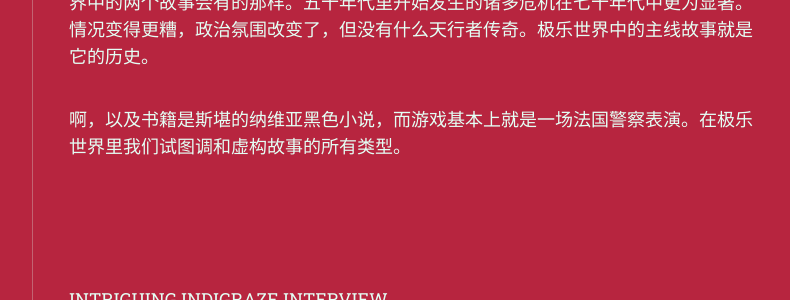
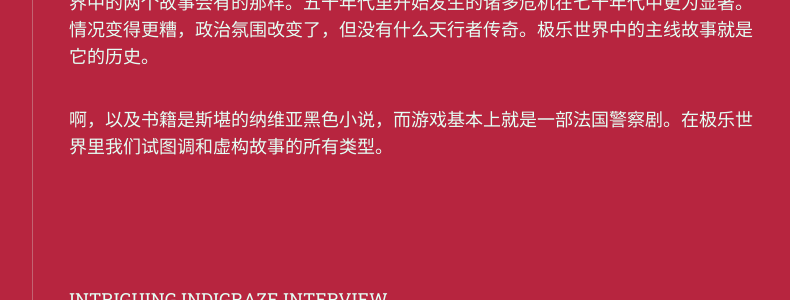
Before and after one commit to scatterdclouds/scatterdclouds.github.io, a Jekyll site: the page built from _posts/2021-05-18-zaum-interviews.md, in a window 1280 px wide. Shown: the part 1751-2051 px from the top of the page, without its empty margins (357-1147 px from the left). Built offline with Jekyll 4.4.1, drawn with Linux system fonts in a browser that asks for light colours; nearby versions of some CDN libraries; some web fonts are replaced; comment, search, counter and statistics services are not loaded.

Commit message:
Update 2021-05-18-zaum-interviews.md

```diff
--- a/_posts/2021-05-18-zaum-interviews.md
+++ b/_posts/2021-05-18-zaum-interviews.md
@@ -30,7 +30,7 @@ Kurvitz：游戏和小说都发生在一个我们珍爱地称之为极乐世界
 
 Kurvitz：这个世界里事物之间的关联方式就像我们的世界里事物间的关联方式一样——而不是像星球大战里的那样。小说和游戏有着同样的一些主题和历史进程。书里的故事发生在七十年代初期，而游戏发生在五十年代初期。它们之间的关联就像架设在我们世界中的两个故事会有的那样。五十年代里开始发生的诸多危机在七十年代中更为显著。情况变得更糟，政治氛围改变了，但没有什么天行者传奇。极乐世界中的主线故事就是它的历史。
 
-啊，以及书籍是斯堪的纳维亚黑色小说，而游戏基本上就是一场法国警察表演。在极乐世界里我们试图调和虚构故事的所有类型。
+啊，以及书籍是斯堪的纳维亚黑色小说，而游戏基本上就是一部法国警察剧。在极乐世界里我们试图调和虚构故事的所有类型。
 
 <br/><br/>
 
```
